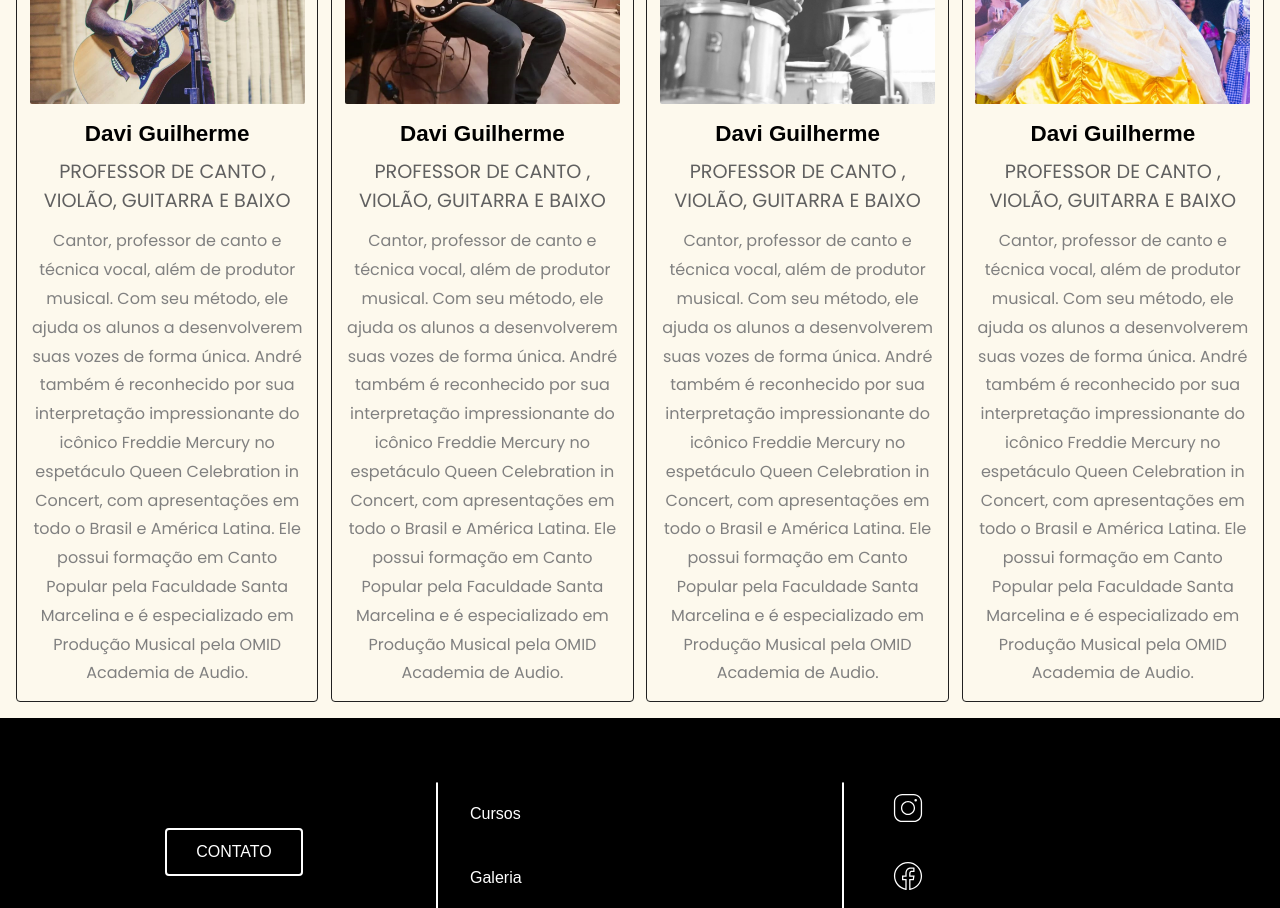
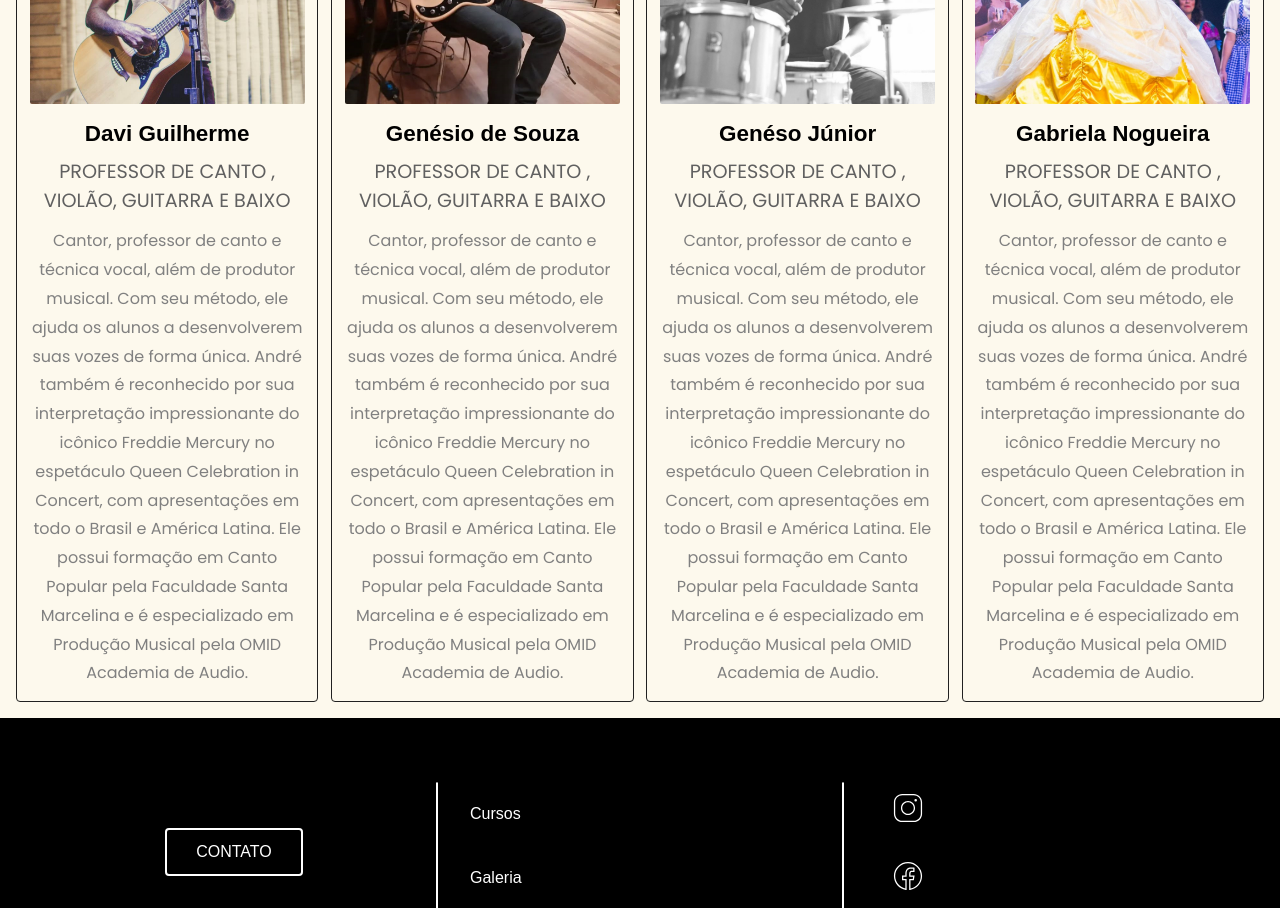
Before and after one commit to ulissesmarciano/site-react-ccem-escola-de-musica, a React (Create React App) app: page / in a window 1280 px wide. Shown: the part 5240-6148 px from the top of the page. Built offline with nearby package versions, Linux system fonts and the light colour scheme; a web font is replaced by a local one.

Commit message:
Atualização: Passagem de nomes como parâmetro para dinamizar a seção

```diff
--- a/src/components/TeamProfessionalItem/index.jsx
+++ b/src/components/TeamProfessionalItem/index.jsx
@@ -1,14 +1,14 @@
 import React from 'react';
 import { Container } from './styles';
 
-const TeamProfessionalItem = ({avatar}) => {
+const TeamProfessionalItem = ({avatar, name}) => {
   return (
     <Container>
         <div className="image-section">
             <img src={avatar} alt="Imagem do Professor" />
         </div>
         <div className="name-and-teach">
-            <h3>Davi Guilherme</h3>
+            <h3>{name}</h3>
             <p>professor de canto , violão, guitarra e baixo</p>
         </div>
         <div className="resume">
--- a/src/components/TeamSection/index.jsx
+++ b/src/components/TeamSection/index.jsx
@@ -17,15 +17,19 @@ const TeamSection = () => {
             <div class="teachers-section">
                 <TeamProfessionalItem
                     avatar={DaviAvatar}
+                    name="Davi Guilherme"
                 />
                 <TeamProfessionalItem
                     avatar={GenesioAvatar}
+                    name="Genésio de Souza"
                 />
                 <TeamProfessionalItem
                     avatar={JuniorAvatar}
+                    name="Genéso Júnior"
                 />
                 <TeamProfessionalItem
                     avatar={GabrielaAvatar}
+                    name="Gabriela Nogueira"
                 />
             </div>
         </Container>
```
